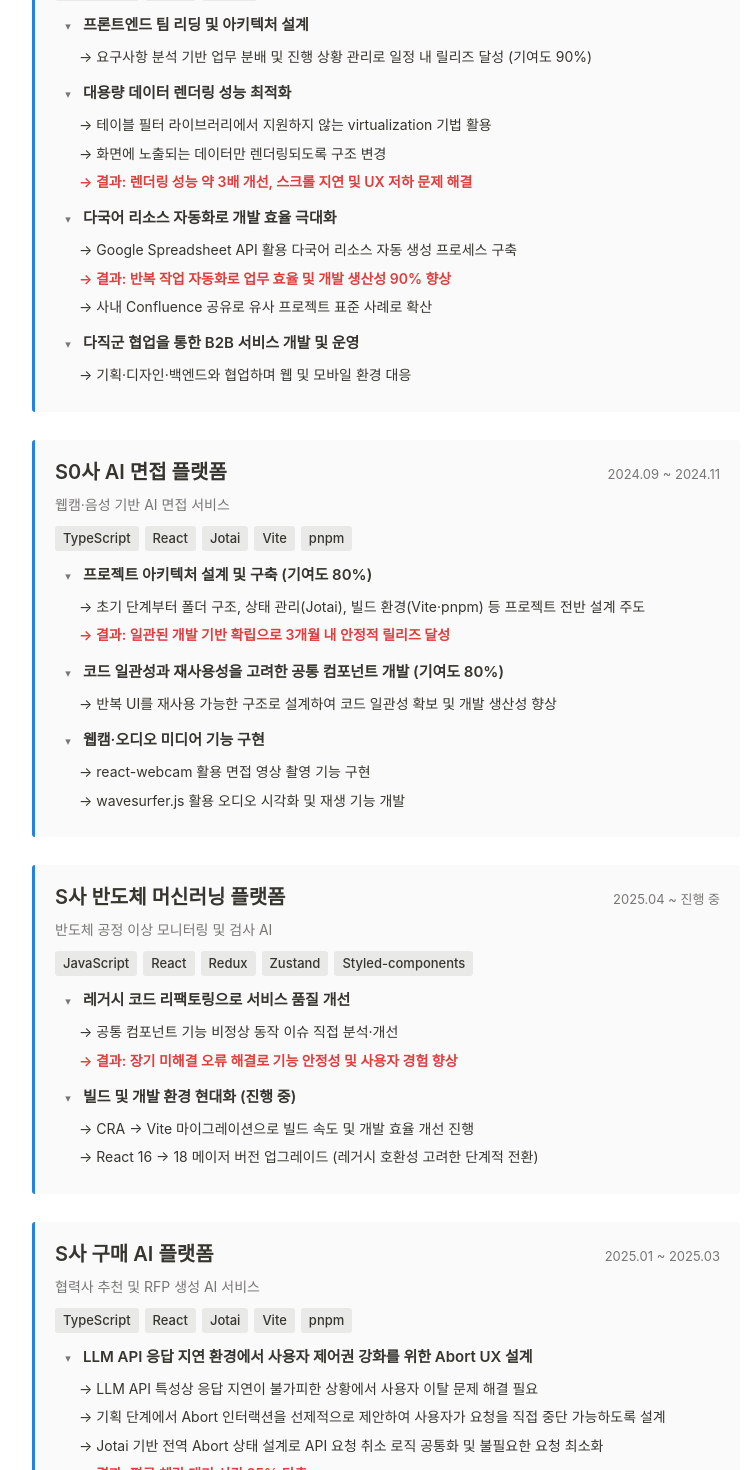
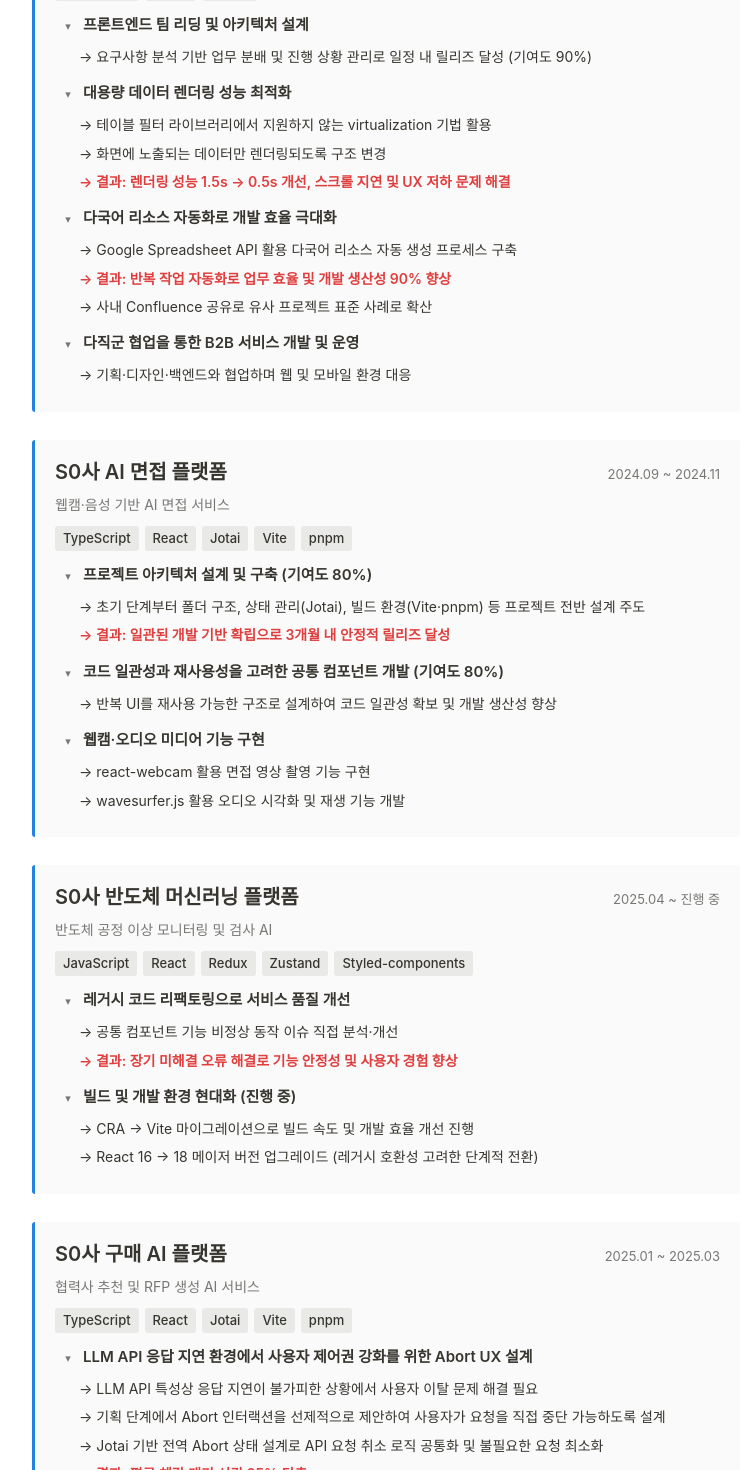
Before and after one commit to Beaneee/resume, a Next.js app: page /resume/ in a window 1280 px wide. Shown: the part 1319-2789 px from the top of the page, without its empty margins (254-1005 px from the left). Built offline with nearby package versions, Linux system fonts and the light colour scheme.

Commit message:
content: 프로젝트 성과 문구 다듬기

```diff
--- a/src/data/resumeData.ts
+++ b/src/data/resumeData.ts
@@ -81,7 +81,7 @@ export const resumeData: ResumeData = {
                   highlight: false,
                 },
                 {
-                  text: "→ 결과: 렌더링 성능 약 3배 개선, 스크롤 지연 및 UX 저하 문제 해결",
+                  text: "→ 결과: 렌더링 성능 1.5s → 0.5s 개선, 스크롤 지연 및 UX 저하 문제 해결",
                   highlight: true,
                 },
               ],
@@ -158,7 +158,7 @@ export const resumeData: ResumeData = {
           ],
         },
         {
-          title: "S사 반도체 머신러닝 플랫폼",
+          title: "S0사 반도체 머신러닝 플랫폼",
           period: "2025.04 ~ 진행 중",
           description: "반도체 공정 이상 모니터링 및 검사 AI",
           tags: ["JavaScript", "React", "Redux", "Zustand", "Styled-components"],
@@ -192,7 +192,7 @@ export const resumeData: ResumeData = {
           ],
         },
         {
-          title: "S사 구매 AI 플랫폼",
+          title: "S0사 구매 AI 플랫폼",
           period: "2025.01 ~ 2025.03",
           description: "협력사 추천 및 RFP 생성 AI 서비스",
           tags: ["TypeScript", "React", "Jotai", "Vite", "pnpm"],
```
